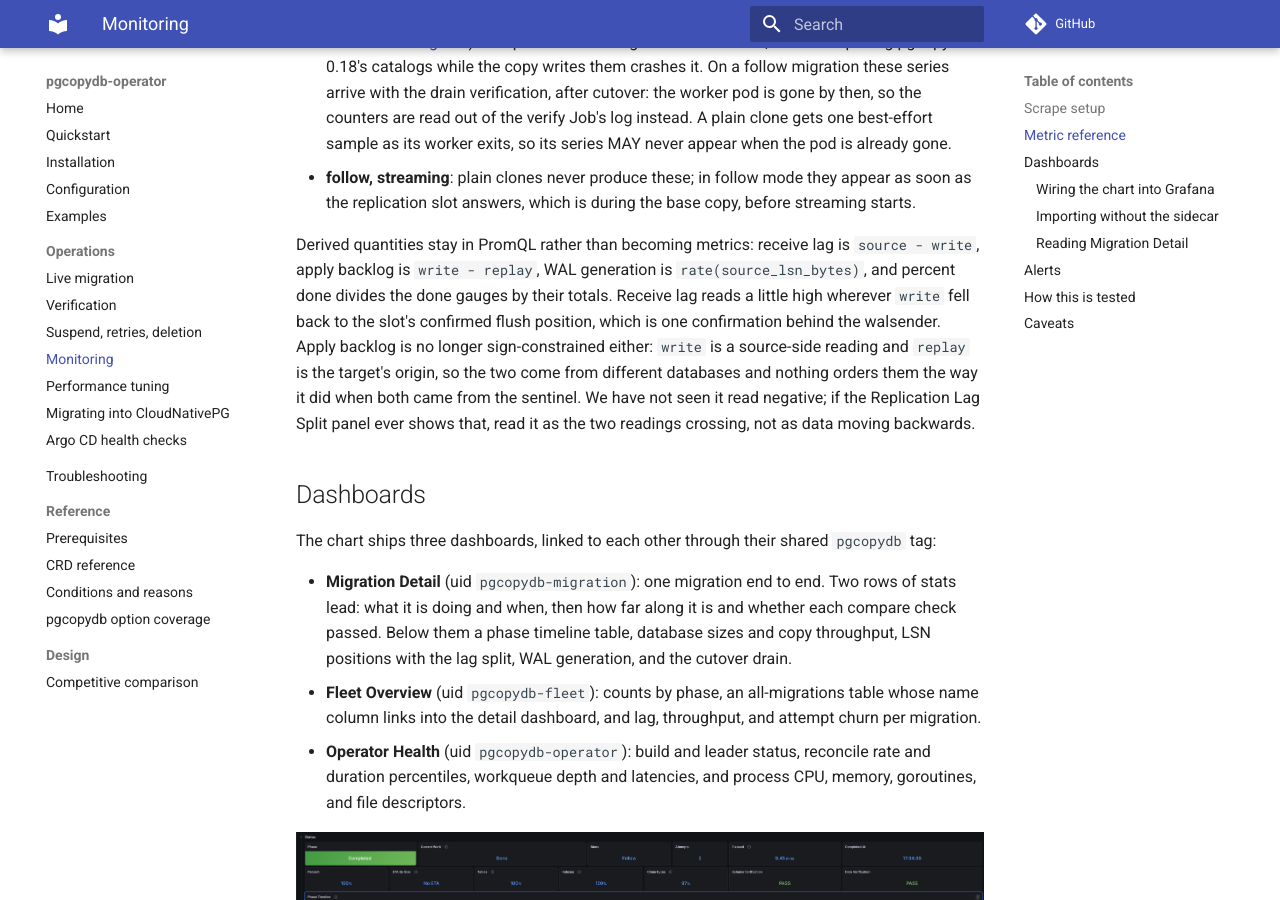
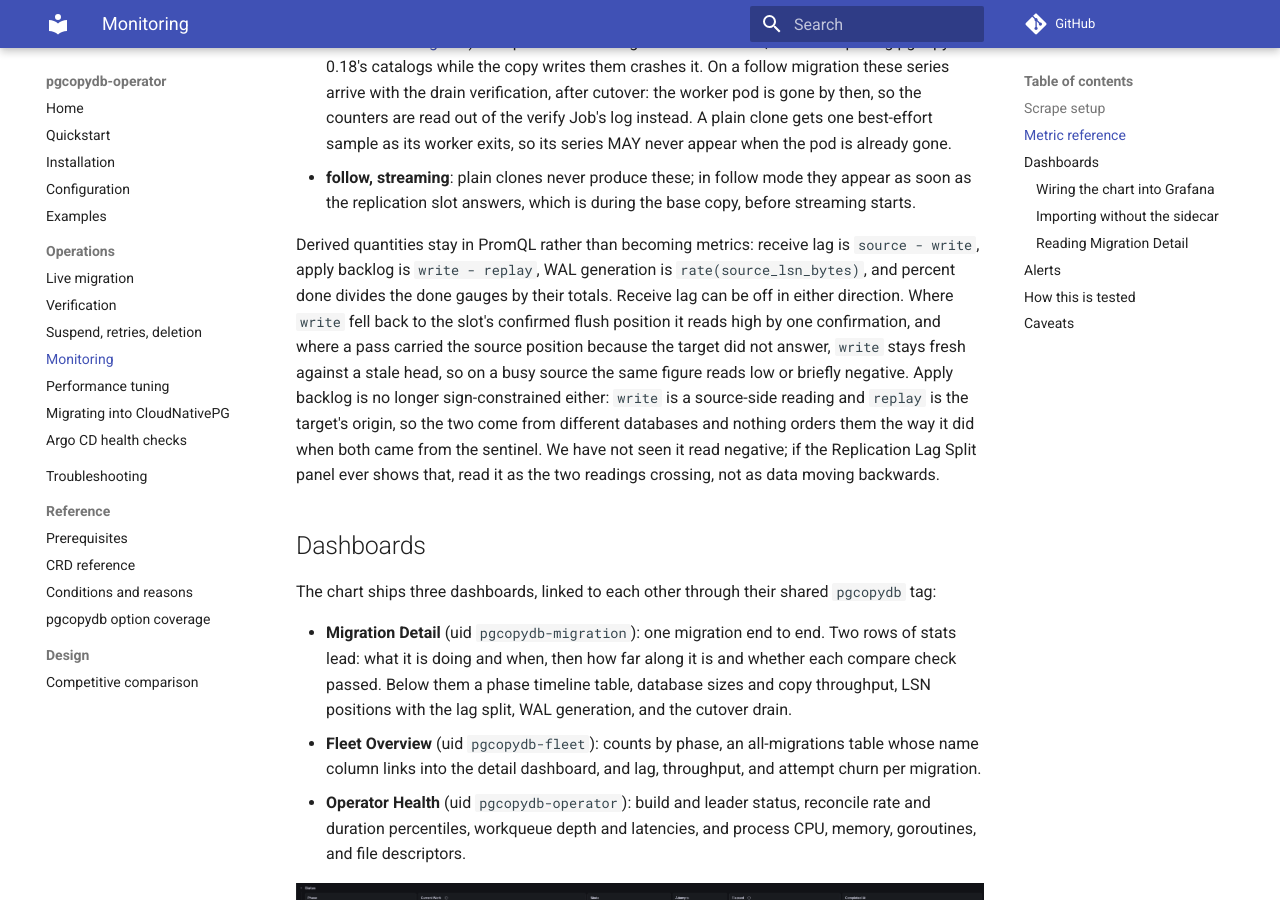
Before and after one commit to ydixken/pgcopydb-operator, an MkDocs documentation site: the page built from docs/operations/monitoring.md, in a window 1280 px wide and 900 px high, scrolled down 2665 px. Built offline with MkDocs 1.6.1 and Material for MkDocs 9.7.7, drawn with Linux system fonts in a browser that asks for light colours; comment, search, counter and statistics services are not loaded.

Commit message:
test(alerts,e2e): pin the other matcher arm, and spell each counter once
Three review follow-ups, all the same defect class as the branch itself.

The lag matcher had an unexercised arm: narrowing it to phase=~"Streaming"
passed the whole suite, so nothing pinned CutoverPending, which is where a
Manual migration parks for hours waiting on a human and where a growing
lag is most worth a page. Adds that case and falsifies it by narrowing the
regex, which now fails with the alert missing rather than firing.

The four counter names existed twice, once in the absence list and once in
the presence assertions, so a typo in the absence list would have passed
vacuously while the anchors watched different metrics entirely. They are
constants now, referenced from both specs, and a misspelling fails the
presence assertion.

The absence comment also claimed more than it could: the size gauges keep
their last value and no gauge is deleted, so they outlive the pod and
prove only that this migration's series reach Prometheus. waitPhase is
what proves a worker is running, and the comment now says so.

Receive lag's caveat was half the story. source_lsn_bytes is replay plus
lag (metrics.go:219), so a pass where the target did not answer carries a
stale head while write stays fresh, and the figure reads low or briefly
negative rather than high. Generalised to both directions in one place.

```diff
--- a/docs/operations/monitoring.md
+++ b/docs/operations/monitoring.md
@@ -49,7 +49,8 @@ The "Exists" column is the contract for when a series is present:
 - **follow, streaming**: plain clones never produce these; in follow mode they appear as soon as the replication slot answers, which is during the base copy, before streaming starts.
 
 Derived quantities stay in PromQL rather than becoming metrics: receive lag is `source - write`, apply backlog is `write - replay`, WAL generation is `rate(source_lsn_bytes)`, and percent done divides the done gauges by their totals.
-Receive lag reads a little high wherever `write` fell back to the slot's confirmed flush position, which is one confirmation behind the walsender.
+Receive lag can be off in either direction.
+Where `write` fell back to the slot's confirmed flush position it reads high by one confirmation, and where a pass carried the source position because the target did not answer, `write` stays fresh against a stale head, so on a busy source the same figure reads low or briefly negative.
 Apply backlog is no longer sign-constrained either: `write` is a source-side reading and `replay` is the target's origin, so the two come from different databases and nothing orders them the way it did when both came from the sentinel.
 We have not seen it read negative; if the Replication Lag Split panel ever shows that, read it as the two readings crossing, not as data moving backwards.
 
```
Also changed, not shown: 2 other files.
